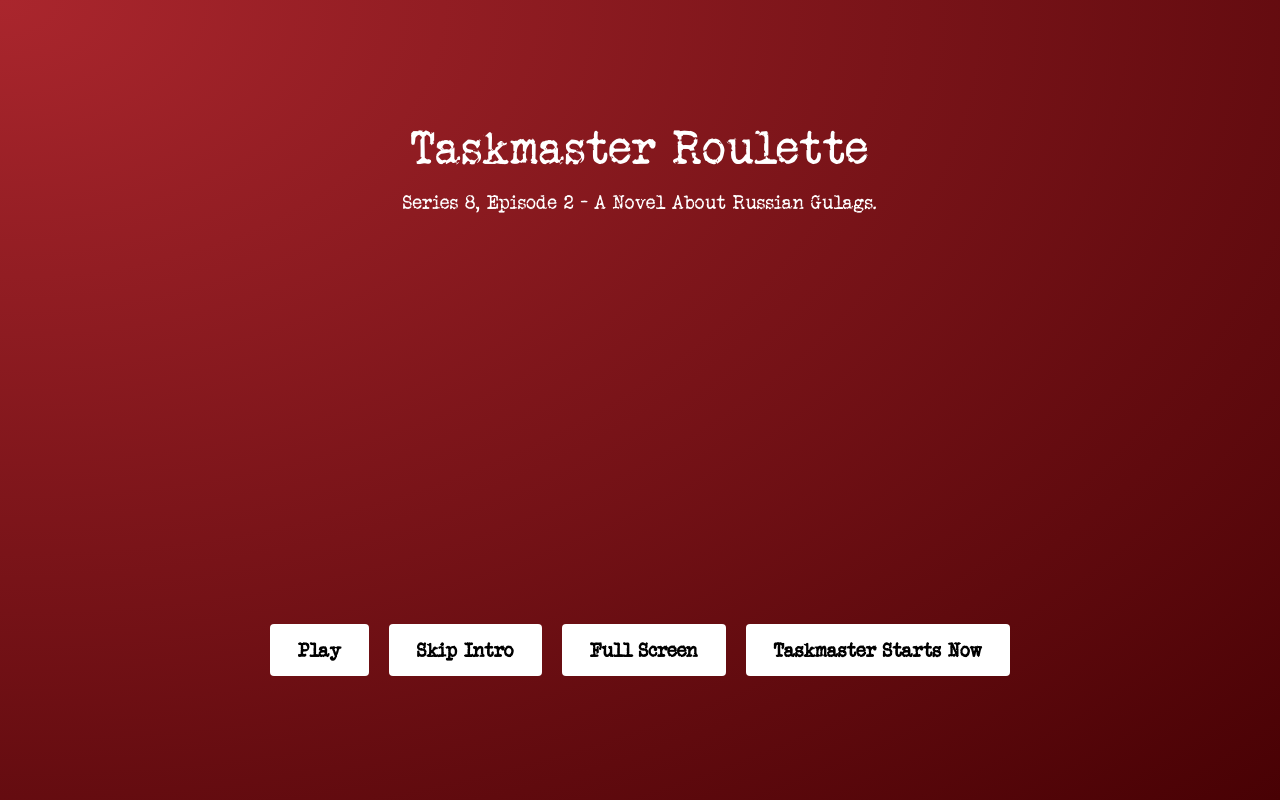
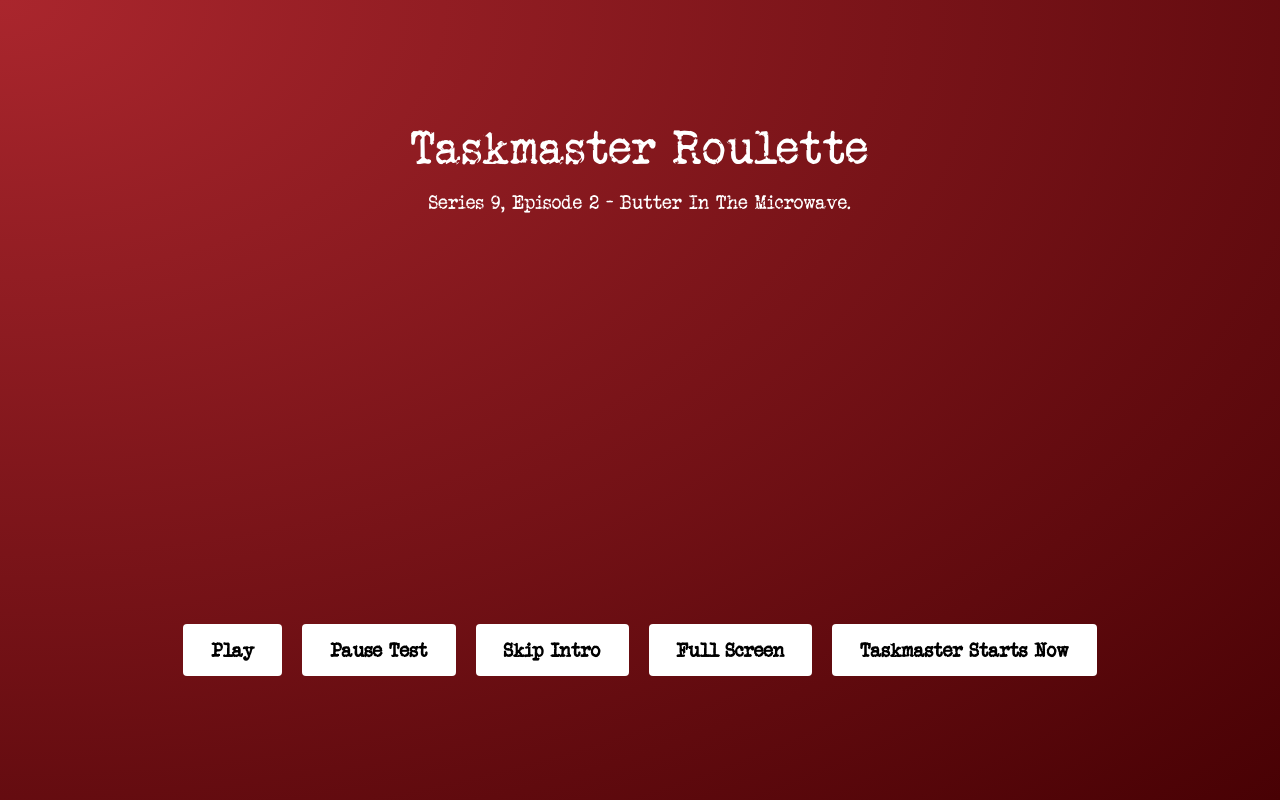
Before and after one commit to mackieva/random-taskmaster, a React (Create React App) app: page / in a window 1280 px wide. Both pictures are taken after a click on the button "Taskmaster Starts Now". Built offline with nearby package versions, Linux system fonts and the light colour scheme.

Commit message:
Preview Update

```diff
--- a/src/App.js
+++ b/src/App.js
@@ -7,12 +7,19 @@
 function App() {
 	const [episode, setEpisode] = useState({});
 	const [play, setPlay] = useState(false);
-	const [full, setFull] = useState(0);
+	const [cover, setCover] = useState(false);
 	const tmPlayer = useRef();
 
-	// function handlePause() {
-	// 	//showPreview()
-	// }
+	function handlePause() {
+		//showPreview()
+		setPlay(false);
+		setCover(true);
+	}
+
+	function handlePlay() {
+		setCover(false);
+		setPlay(true);
+	}
 
 	function handleClick() {
 		const newEp = getEpisode();
@@ -37,30 +44,37 @@
 					url={episode.videoId}
 					playing={play}
 					ref={tmPlayer}
+					light={cover}
 					controls={true}
 				/>
 			)}
 			<div className='flex gap-5'>
 				<button
-					className='bg-white px-7 py-3 mt-6 rounded text-xl font-bold'
-					onClick={() => setPlay(!play)}
+					className='bg-white px-7 py-3 mt-6 rounded text-xl font-bold hover:cursor-pointer'
+					onClick={handlePlay}
 				>
-					{play ? 'Pause' : 'Play'}
+					Play
 				</button>
 				<button
-					className='bg-white px-7 py-3 mt-6 rounded text-xl font-bold'
+					className='bg-white px-7 py-3 mt-6 rounded text-xl font-bold hover:cursor-pointer'
+					onClick={handlePause}
+				>
+					Pause Test
+				</button>
+				<button
+					className='bg-white px-7 py-3 mt-6 rounded text-xl font-bold hover:cursor-pointer'
 					onClick={handleSkip}
 				>
 					Skip Intro
 				</button>
 				<button
-					className='bg-white px-7 py-3 mt-6 rounded text-xl font-bold'
+					className='bg-white px-7 py-3 mt-6 rounded text-xl font-bold hover:cursor-pointer'
 					onClick={handleFullScreen}
 				>
 					Full Screen
 				</button>
 				<button
-					className='bg-white px-7 py-3 mt-6 rounded text-xl font-bold'
+					className='bg-white px-7 py-3 mt-6 rounded text-xl font-bold hover:cursor-pointer'
 					onClick={handleClick}
 				>
 					Taskmaster Starts Now
--- a/src/assets/data.js
+++ b/src/assets/data.js
@@ -1,44 +1,4 @@
 export const list = [
-	{
-		episode: `Series 17, Episode 1 - Grappling with my life.`,
-		videoId: `https://www.youtube.com/watch?v=DP- 3- YCpSeM`,
-	},
-	{
-		episode: `Series 17, Episode 2 - Jumungo.`,
-		videoId: `https://www.youtube.com/watch?v=nz7B9zVGowI`,
-	},
-	{
-		episode: `Series 17, Episode 3 - Some impropriety?`,
-		videoId: `https://www.youtube.com/watch?v=Ar9J2MH1lNI`,
-	},
-	{
-		episode: `Series 17, Episode 4 - Apropos of Apoppo.`,
-		videoId: `https://www.youtube.com/watch?v=9eHbF1F0wlw`,
-	},
-	{
-		episode: `Series 17, Episode 5 - Snooker cue umbrella chin.`,
-		videoId: `https://www.youtube.com/watch?v=ZPtE12rRDkk`,
-	},
-	{
-		episode: `Series 17, Episode 6 - A three ring man.`,
-		videoId: `https://www.youtube.com/watch?v=DDM_IwUArQI`,
-	},
-	{
-		episode: `Series 17, Episode 7 - Dream date territory.`,
-		videoId: `https://www.youtube.com/watch?v=pz9UW1M5inw`,
-	},
-	{
-		episode: `Series 17, Episode 8 - The umbrella wink.`,
-		videoId: `https://www.youtube.com/watch?v=Bd7eaxP8xEE`,
-	},
-	{
-		episode: `Series 17, Episode 9 - Assistantbury.`,
-		videoId: `https://www.youtube.com/watch?v=GxIj5dT_dqQ`,
-	},
-	{
-		episode: `Series 17, Episode 10 - Ambience and information.`,
-		videoId: `https://www.youtube.com/watch?v=4iGb0vDZMd4`,
-	},
 	{
 		episode: `Series 1, Episode 1 - Melon buffet.`,
 		videoId: `https://www.youtube.com/watch?v=v4YhsooE5xY`,
@@ -164,7 +124,7 @@
 		videoId: `https://www.youtube.com/watch?v=IIHKAfxrZdg`,
 	},
 	{
-		episode: `Series 5, Episode 8 - Their Water's So Delicious'- Full Episode`,
+		episode: `Series 5, Episode 8 - Their Water's So Delicious`,
 		videoId: `https://www.youtube.com/watch?v=au27epHLAss`,
 	},
 	{
@@ -447,4 +407,44 @@
 		episode: `Series 14, Episode 10 -  Did I Meet These Potatoes Before?`,
 		videoId: `https://www.youtube.com/watch?v=1PO9t2QXmiQ`,
 	},
+	{
+		episode: `Series 17, Episode 1 - Grappling with my life.`,
+		videoId: `https://www.youtube.com/watch?v=DP- 3- YCpSeM`,
+	},
+	{
+		episode: `Series 17, Episode 2 - Jumungo.`,
+		videoId: `https://www.youtube.com/watch?v=nz7B9zVGowI`,
+	},
+	{
+		episode: `Series 17, Episode 3 - Some impropriety?`,
+		videoId: `https://www.youtube.com/watch?v=Ar9J2MH1lNI`,
+	},
+	{
+		episode: `Series 17, Episode 4 - Apropos of Apoppo.`,
+		videoId: `https://www.youtube.com/watch?v=9eHbF1F0wlw`,
+	},
+	{
+		episode: `Series 17, Episode 5 - Snooker cue umbrella chin.`,
+		videoId: `https://www.youtube.com/watch?v=ZPtE12rRDkk`,
+	},
+	{
+		episode: `Series 17, Episode 6 - A three ring man.`,
+		videoId: `https://www.youtube.com/watch?v=DDM_IwUArQI`,
+	},
+	{
+		episode: `Series 17, Episode 7 - Dream date territory.`,
+		videoId: `https://www.youtube.com/watch?v=pz9UW1M5inw`,
+	},
+	{
+		episode: `Series 17, Episode 8 - The umbrella wink.`,
+		videoId: `https://www.youtube.com/watch?v=Bd7eaxP8xEE`,
+	},
+	{
+		episode: `Series 17, Episode 9 - Assistantbury.`,
+		videoId: `https://www.youtube.com/watch?v=GxIj5dT_dqQ`,
+	},
+	{
+		episode: `Series 17, Episode 10 - Ambience and information.`,
+		videoId: `https://www.youtube.com/watch?v=4iGb0vDZMd4`,
+	},
 ];
```
